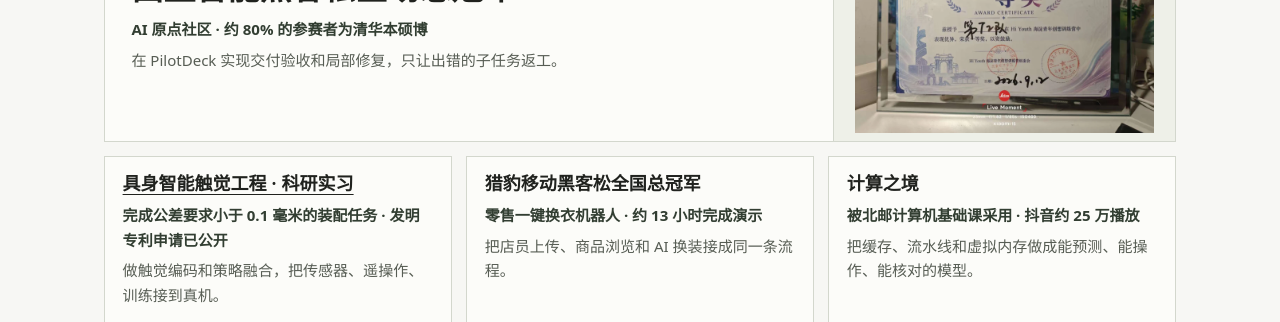
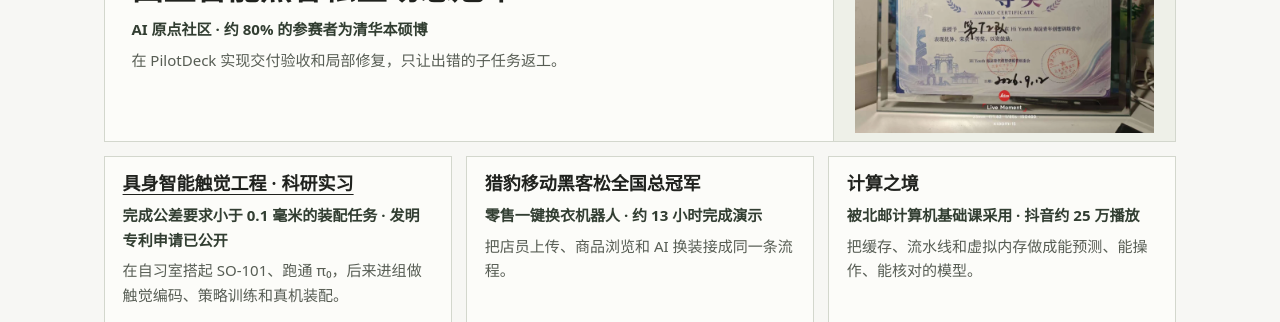
Before and after one commit to changer-changer/changer-changer.github.io, a Jekyll site: the page built from resume/index.md, in a window 1280 px wide and 900 px high, scrolled down 542 px, cut to the strip 0-322 px from the top of the window. Built offline with Jekyll 4.4.1, drawn with Linux system fonts in a browser that asks for light colours; some web fonts are replaced.

Commit message:
Tell the story behind the first robotics prototype

```diff
--- a/_data/career.yml
+++ b/_data/career.yml
@@ -174,7 +174,7 @@ cases:
     category: 具身智能 · 真机研发
     period: 2025.09 — 2026.03
     role: 瞬恒智能（方斌老师的实验室） · 科研实习
-    summary: 做触觉编码和策略融合，把传感器、遥操作、训练接到真机。
+    summary: 在自习室搭起 SO-101、跑通 π₀，后来进组做触觉编码、策略训练和真机装配。
     result: 完成公差要求小于 0.1 毫米的装配任务 · 发明专利申请已公开
     cover: tactile-assembly
     flow: [读取接触面触觉数据, 单独编码并给策略提供条件, 在真机上执行装配]
@@ -183,6 +183,8 @@ cases:
       poster: tactile-demo
       caption: 真机装配记录 · 视频展示末端执行动作，公差数值为项目要求。
     sections:
+      - title: 从自习室里的第一台机械臂开始
+        text: 我想做具身智能，那时还没有实验室资源，就自己买了台机械臂，在学校自习室从零搭起 SO-101 系统，跑通了 π₀ 策略。之后我带着这个原型去找方斌老师交流，加入瞬恒智能，开始做触觉感知和机器人精密装配。
       - title: 什么信息是装配真正需要的
         text: 视觉能帮助机械臂接近目标，插入时还需要知道触点有没有偏、接触面怎样变化。我把任务拆成能读出的触觉信号、可以学习的示教和能回到真机验证的动作。
       - title: 怎样把触觉接到模仿学习
```
